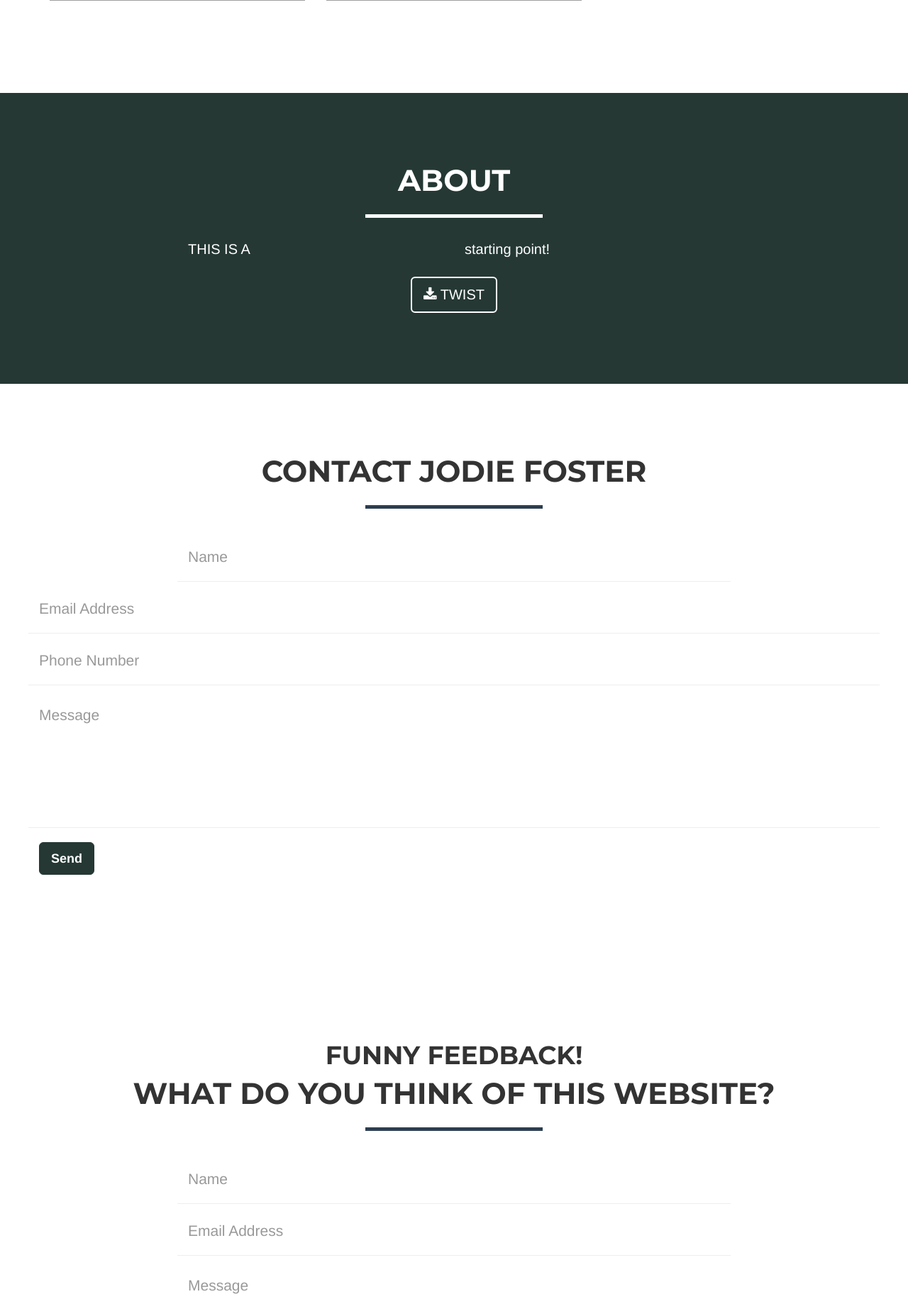
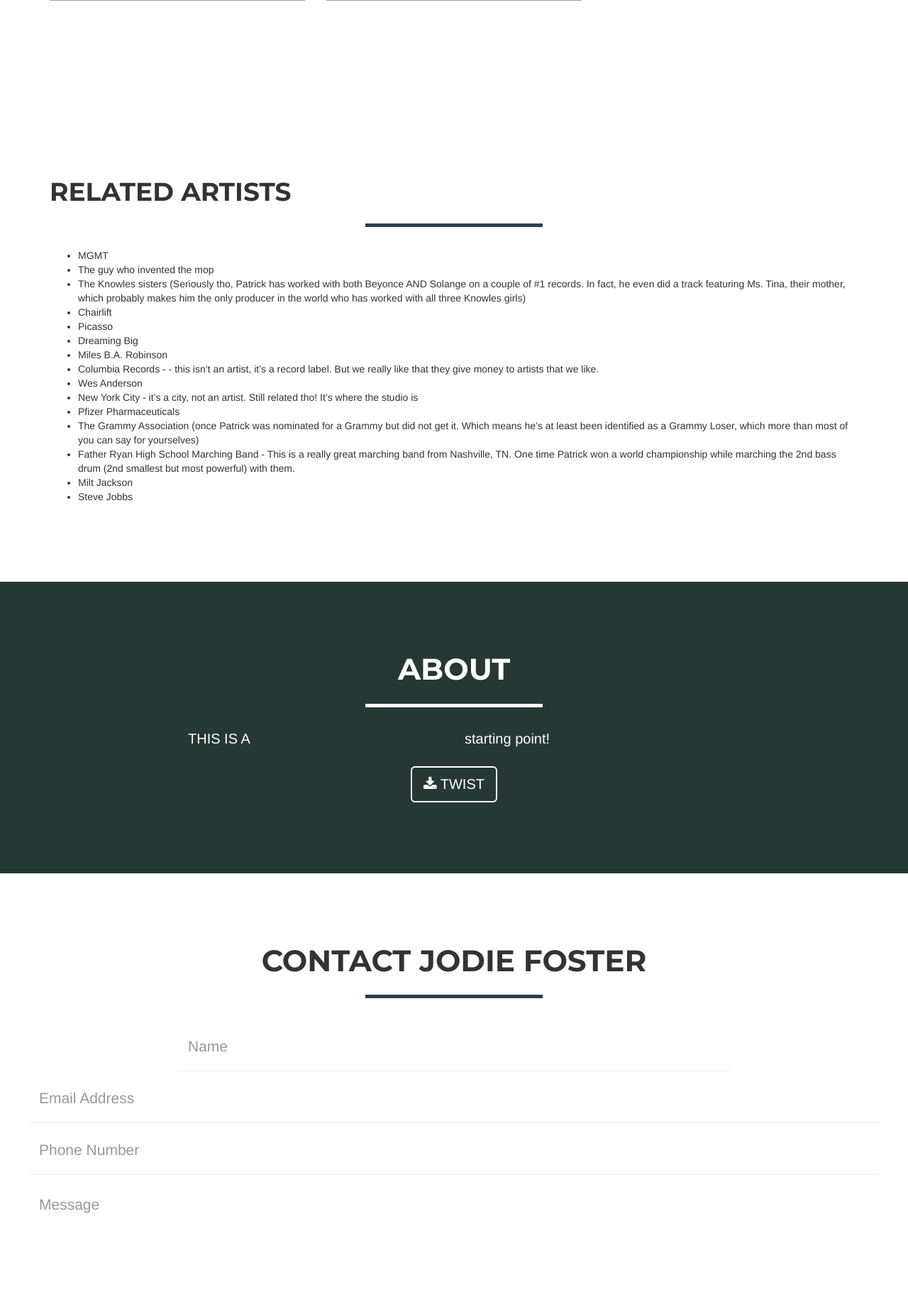
Before and after one commit to candytravis/flask, a Flask app: page / in a window 1280 px wide. Shown: the part 3241-5079 px from the top of the page at 71% size. Run offline with Flask 2, Linux system fonts and the light colour scheme; some libraries are stand-ins or nearby versions; grey boxes are pictures that could not be loaded.

Commit message:
Adds related section and facebook link

```diff
--- a/templates/index.html
+++ b/templates/index.html
@@ -95,8 +95,6 @@
     <img src="https://s3.amazonaws.com/codecademy-blog/assets/f3a16fb6.jpg" />
         <img src="https://s3.amazonaws.com/codecademy-blog/assets/ninja_zpsa5dbe37a.jpg" />
     How It Works Section-->
-
-    <!-- Portfolio Grid Section -->
     <div class="jumbotron">
             <h1>SELF PORTRAIT</h1>
             <p class="lead"></p>
@@ -172,6 +170,35 @@
                         </div>
                         <img src="https://www.askideas.com/media/05/Funny-Baby-With-Eight-Eyes.jpg" class="img-responsive" alt="Submarine">
                     </a>
+                </div>
+            </div>
+        </div>
+    </section>
+
+    <!--related artists-->
+    <section id="related">
+        <div class="container">
+            <div class="row">
+                <div class="col-lg-12 text-left">
+                    <h1>Related Artists</h1>
+                    <hr class="star-primary">
+                    <ul>
+                        <li>MGMT</li>
+                        <li>The guy who invented the mop</li>
+                        <li>The Knowles sisters (Seriously tho, Patrick has worked with both Beyonce AND Solange on a couple of #1 records. In fact, he even did a track featuring Ms. Tina, their mother, which probably makes him the only producer in the world who has worked with all three Knowles girls)</li>
+                        <li>Chairlift</li>
+                        <li>Picasso</li>
+                        <li>Dreaming Big</li>
+                        <li>Miles B.A. Robinson</li>
+                        <li>Columbia Records - - this isn’t an artist, it’s a record label. But we really like that they give money to artists that we like.</li>
+                        <li>Wes Anderson</li>
+                        <li>New York City - it’s a city, not an artist. Still related tho! It’s where the studio is</li>
+                        <li>Pfizer Pharmaceuticals</li>
+                        <li>The Grammy Association (once Patrick was nominated for a Grammy but did not get it. Which means he’s at least been identified as a Grammy Loser, which more than most of you can say for yourselves)</li>
+                        <li>Father Ryan High School Marching Band - This is a really great marching band from Nashville, TN. One time Patrick won a world championship while marching the 2nd bass drum (2nd smallest but most powerful) with them.</li>
+                        <li>Milt Jackson</li>
+                        <li>Steve Jobbs</li>
+                    </ul>
                 </div>
             </div>
         </div>
@@ -256,31 +283,7 @@
         </div>
     </section>
 
-    <!--actual feedback form
-    <section id="contact">
-        <div class="container">
-            <div class="row">
-                <div class="col-lg-12 text-center">
-                    <h2>Contact Jodie Foster</h2>
-                    <hr class="star-primary">
-                </div>
-            </div>
-            <div class="row">
-                <div class="col-lg-8 col-lg-offset-2">
-
-
-                  <form action="https://formspree.io/rosenbergtravis@yahoo.com"
-                           method="POST">
-
-                  <input type= 'text' name= 'name' value= "Name">
-                  <input type= 'text' name= 'email' value= 'Email'>
-                  <textarea>What do you think of this website?</textarea>
-                  <input type= 'submit'>
-                </form>
-              </div>
-            </div>
-        </div>
-    </section>-->
+    <!--actual contact-->
     <section id="contact">
         <div class="container">
             <div class="row">
@@ -345,7 +348,7 @@
                         <h3>WHOA! WE HAPPEN TO BE ON FACEBOOK TOO!</h3>
                         <ul class="list-inline">
                             <li>
-                                <a href="#" class="btn-social btn-outline"><span class="sr-only">Facebook</span><i class="fa fa-fw fa-facebook"></i></a>
+                                <a href="https://www.facebook.com/The-CRC-744643345694994/" class="btn-social btn-outline"><span class="sr-only">Facebook</span><i class="fa fa-fw fa-facebook"></i></a>
                             </li>
                             <li>
                                 <a href="#" class="btn-social btn-outline"><span class="sr-only">Google Plus</span><i class="fa fa-fw fa-google-plus"></i></a>
```
